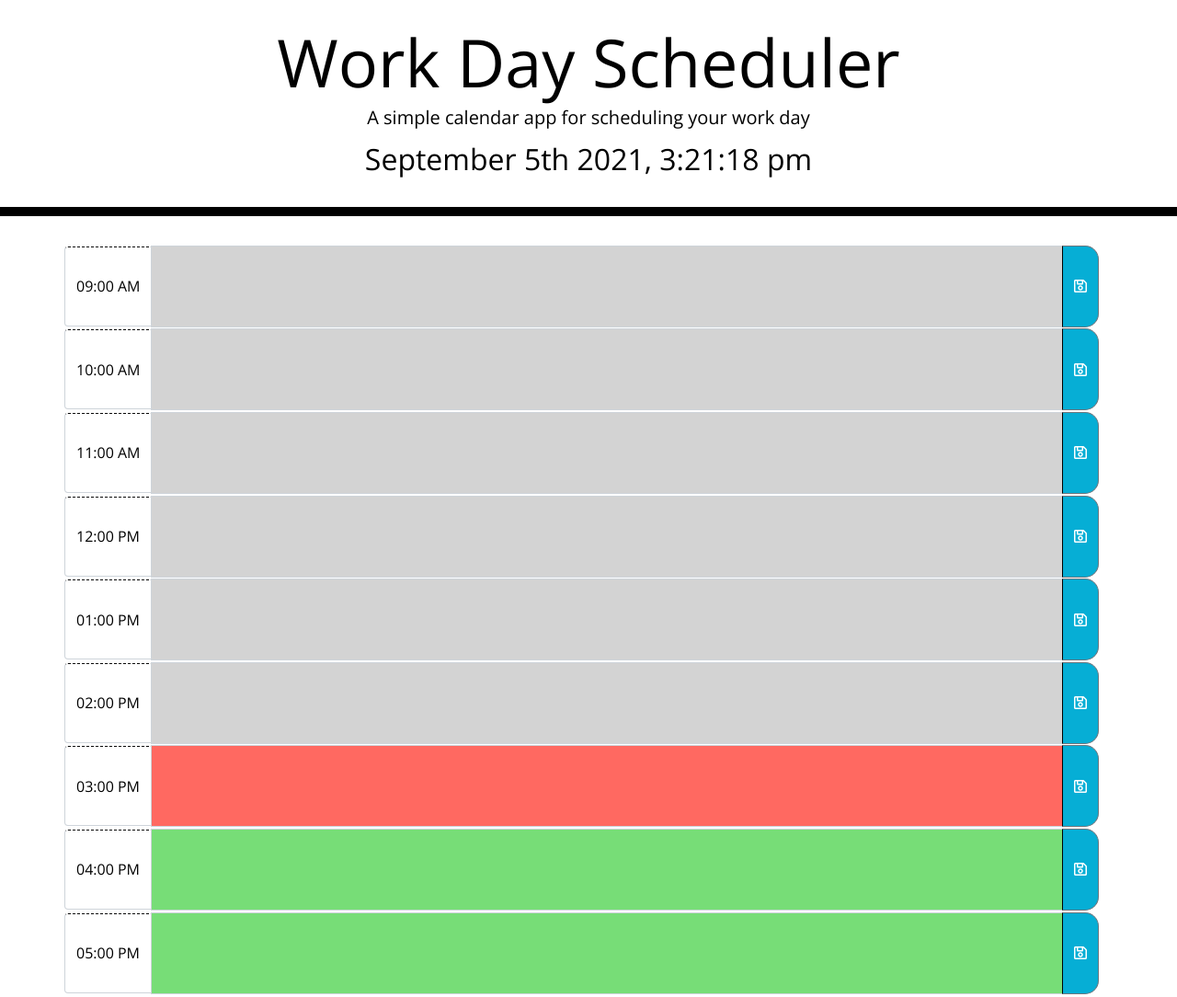
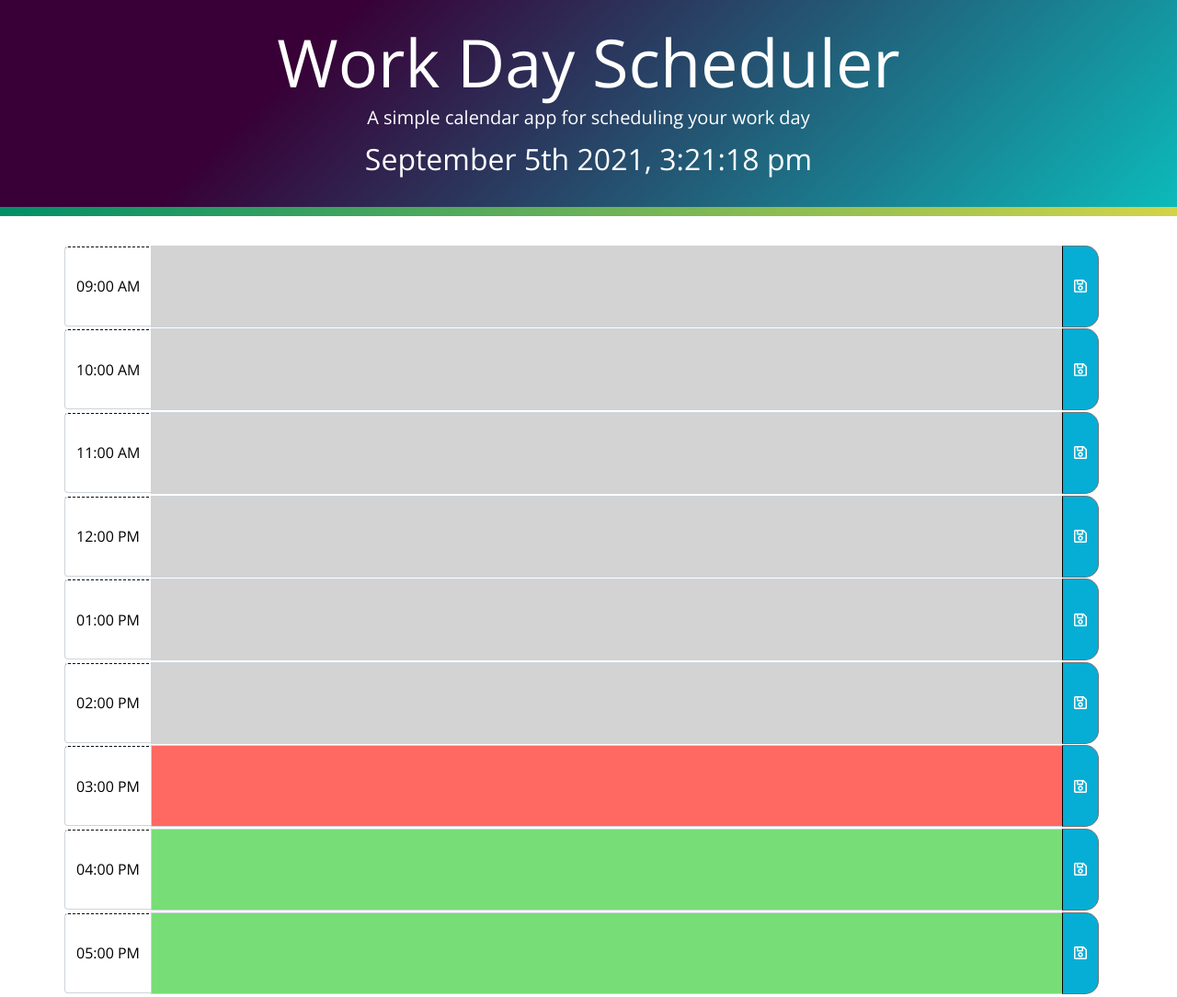
Before and after one commit to hrsautomation20/work_day_scheduler, a plain HTML site: page index.html in a window 1280 px wide. Shown: the top 1084 px of the page at 92% size. Drawn offline with nearby package versions, Linux system fonts and the light colour scheme.

Commit message:
Updated style.css - Updated Header styling

```diff
--- a/assets/css/style.css
+++ b/assets/css/style.css
@@ -20,11 +20,14 @@ textarea {
 .jumbotron {
   text-align: center;
   background-color: transparent;
-  color: black;
+  color: white;
   border-radius: 0;
-  border-bottom: 10px solid black;
+  border-bottom: 10px solid;
+  border-image: linear-gradient(45deg, rgb(0, 143, 104), rgb(250, 224, 66)) 1;
+  background-image: linear-gradient(315deg, #0cbaba 0%, #380036 74%);
   padding: 1.5rem;
 }
+
 
 .description {
   white-space: pre-wrap;
@@ -98,4 +101,5 @@ footer {
   background-color: black;
   color: white;
   padding: 5px;
+  text-align: center;
 }
```
